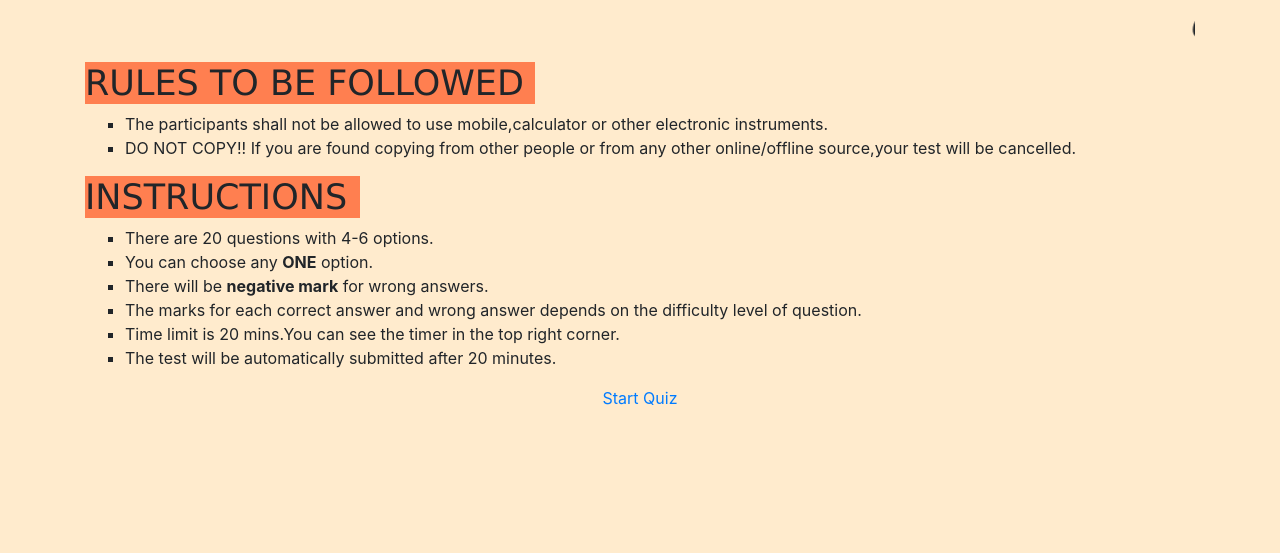
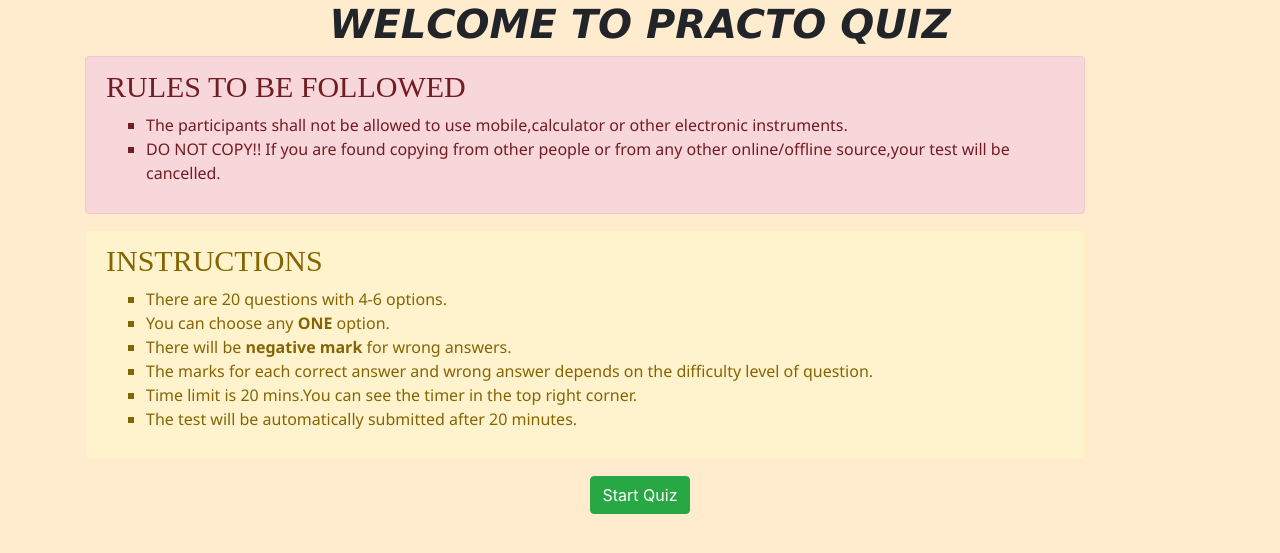
Before and after one commit to justtryingtosurvive/practoproject, a Flask app: template templates/dashboard.html in a window 1280 px wide. Shown: the part 112-665 px from the top of the page. Run offline with Flask 2, Linux system fonts and the light colour scheme; the template is opened without the code that fills it, so the values that code supplies are empty; a user stored in the database is signed in; some libraries are stand-ins or nearby versions.

Commit message:
Updated dashboard UI
included button also

```diff
--- a/templates/dashboard.html
+++ b/templates/dashboard.html
@@ -2,18 +2,22 @@
 
 {% block body %}
 <body style=background-color:blanchedalmond>
-<marquee> <h1> <b><cite>{{session.username}},WELCOME TO PRACTO QUIZ </cite> </b></h1> </marquee>
-<h2 style=background-color:coral;font-family:verdana;width:450px;font-size:35px;>RULES TO BE FOLLOWED</h2>
+  <center><h1 style="font-family: 'Lucida Sans';"> <b><cite>WELCOME TO PRACTO QUIZ </cite> </b></h1> </center>
+<div class="alert alert-danger" role="alert" style="width:1000px;">
+<h2 style="width:450px;font-size:30px;font-family:'Times New Roman';">RULES TO BE FOLLOWED</h2>
 
-<ul style="list-style-type:square;">
+<ul style="list-style-type:square;font-family: 'Segoe UI';">
     <li>The participants shall not be allowed to  use mobile,calculator or other electronic instruments.</li>
     <li>DO NOT COPY!! If you are found copying from other people or from any other online/offline source,your test will be cancelled.</li>
 
   </ul>
+</div>
 
-  <h2 style=background-color:coral;width:275px;font-family:verdana;font-size:35px;>INSTRUCTIONS</h2>
+<div class="alert alert-warning" role="alert" style="width: 1000px;">
 
-  <ul style="list-style-type:square;">
+
+  <h2 style="font-size:30px;width:400px;font-family:'Times New Roman';">INSTRUCTIONS</h2>
+  <ul style="list-style-type:square;font-family: 'Segoe UI';">
     <li>There are 20 questions with 4-6 options.</li>
     <li>You can choose any <b>ONE</b> option.</li>
     <li>There will be <b>negative mark</b> for wrong answers.</li>
@@ -22,8 +26,16 @@
     <li>The test will be automatically submitted after 20 minutes.</li>
 
   </ul>
+  </div>
+  <center><button type="button" id="Button" class="btn btn-success" >Start Quiz</button></center>
 
-<center><p><a href = '/startquiz/{{session.username}}'>Start Quiz </a></p></center>
+
+<script type="text/javascript">
+    document.getElementById("Button").onclick = function () {
+        location.href = "/startquiz/{{session.username}}";
+    };
+</script>
+<!-- <center><button><p><a href = '/startquiz/{{session.username}}'>Start Quiz </a></p></button></center> -->
 
 </body>
 {% endblock %}
```
